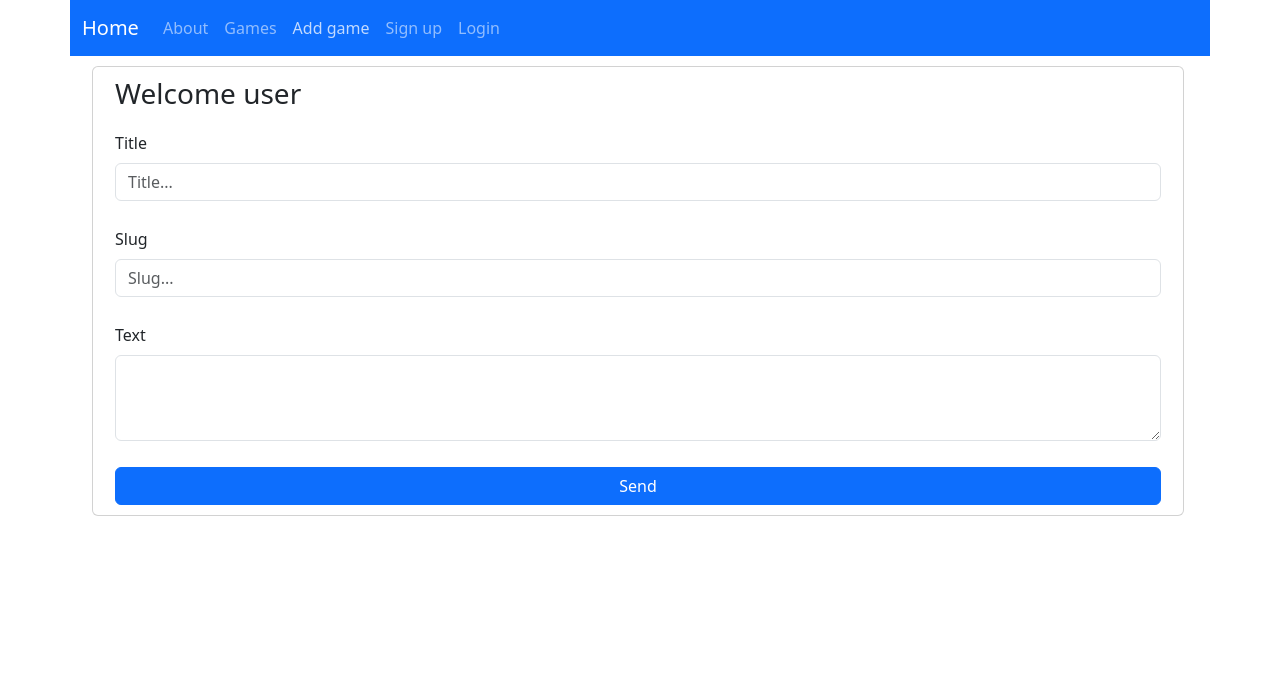
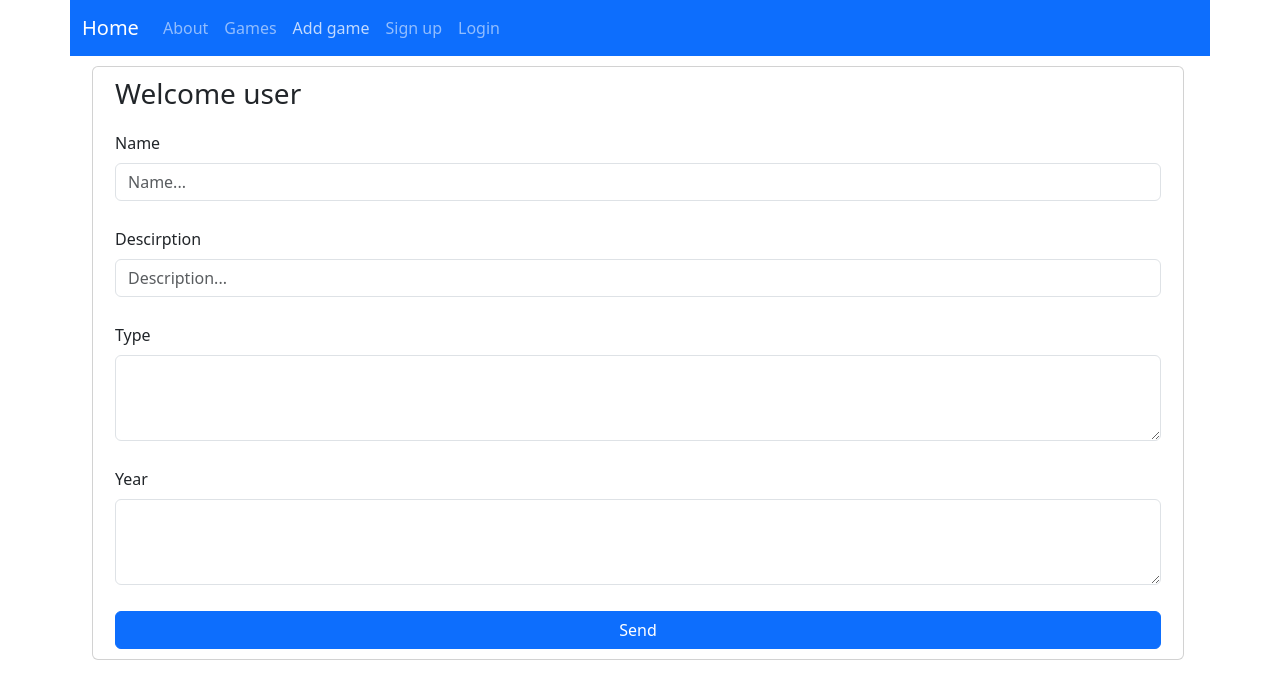
Before and after one commit to elenanenadovic/BuddyVerse, a React (Create React App) app in the folder frontend/: page / in a window 1280 px wide. Both pictures are taken after a click on the link "Add game". Shown: the top 698 px of the page. Built offline with nearby package versions, Linux system fonts and the light colour scheme.

Commit message:
adding games to the database

```diff
--- a/frontend/src/App.js
+++ b/frontend/src/App.js
@@ -36,7 +36,7 @@ class App extends React.Component {
       case "games":
         return <GamesView QIDFromChild={this.QSetView} />;
       case "addgame":
-        return <AddGameView />;
+        return <AddGameView QViewFromChild={this.QSetView} />;
       case "signup":
         return <SignupView QUserFromChild={this.QHandleUserLog} />;
       case "login":
--- a/frontend/src/CustomComponents/AddGameView.js
+++ b/frontend/src/CustomComponents/AddGameView.js
@@ -1,23 +1,60 @@
 import { Component } from "react";
+import axios from "axios";
 
 class AddGameView extends Component {
+
+  constructor(props) {
+    super(props);
+    this.state = {
+      game: {}
+    };
+  }
+
+  QPostNovica = () => {
+    let idr = Math.floor(Math.random() * 10000);
+    console.log(this.state.game.name)
+    axios.post("http://88.200.63.148:4567/games",{
+      id: idr,
+      name: this.state.game.name,
+      description: this.state.game.description,
+      type: this.state.game.type,
+      year: 2023
+    })
+
+    this.props.QViewFromChild({page:"games"})
+
+  }
+
+  QGetTextFromField = (e) => {
+    this.setState(prevState => ({
+      game: { ...prevState.game, [e.target.name]: e.target.value },
+    }));
+  };
+
   render() {
+    console.log(this.state)
     return (
       <div className="card" style={{ margin: "10px" }}>
         <h3 style={{ margin: "10px" }}>Welcome user</h3>
         <div className="mb-3" style={{ margin: "10px" }}>
-          <label className="form-label">Title</label>
-          <input type="text" className="form-control" placeholder="Title..." />
+          <label className="form-label">Name</label>
+          <input name = "name" onChange={(e) => this.QGetTextFromField(e)} type="text" className="form-control" placeholder="Name..." />
         </div>
         <div className="mb-3" style={{ margin: "10px" }}>
-          <label className="form-label">Slug</label>
-          <input type="text" className="form-control" placeholder="Slug..." />
+          <label className="form-label">Descirption</label>
+          <input name = "description" onChange={(e) => this.QGetTextFromField(e)} type="text" className="form-control" placeholder="Description..." />
         </div>
         <div className="mb-3" style={{ margin: "10px" }}>
-          <label className="form-label">Text</label>
-          <textarea className="form-control" rows="3"></textarea>
+          <label className="form-label">Type</label>
+          <textarea name = "type" onChange={(e) => this.QGetTextFromField(e)} className="form-control" rows="3"></textarea>
         </div>
-        <button className="btn btn-primary bt" style={{ margin: "10px" }}>
+        <div className="mb-3" style={{ margin: "10px" }}>
+          <label className="form-label">Year</label>
+          <textarea name = "year" onChange={(e) => this.QGetTextFromField(e)} className="form-control" rows="3"></textarea>
+        </div>
+        <button
+        onClick={()=>this.QPostNovica()}
+        className="btn btn-primary bt" style={{ margin: "10px" }}>
           Send
         </button>
       </div>
```
Also changed, not shown: 2 other files (tests, documents, lock files or other folders).
